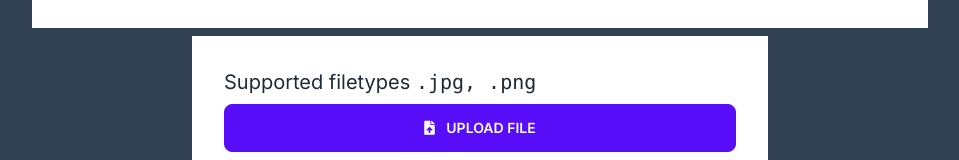
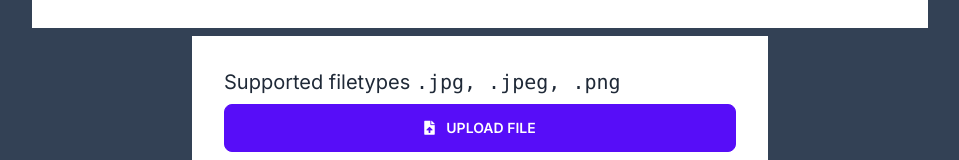
Before and after one commit to nithvijay/low-poly-maker, a Vue app: page /create/upload in a window 1280 px wide. Shown: the part 148-308 px from the top of the page, without its empty margins (160-1119 px from the left). Built offline with nearby package versions, Linux system fonts and the light colour scheme.

Commit message:
added more supported filetypes

```diff
--- a/src/components/UploadImage.vue
+++ b/src/components/UploadImage.vue
@@ -84,7 +84,7 @@ onMounted(() => {
         <div class="flex flex-col card-body bg-base-100">
           <div class="text-xl">
             Supported filetypes
-            <span class="font-mono">.jpg, .png</span>
+            <span class="font-mono">.jpg, .jpeg, .png</span>
           </div>
           <label class="btn btn-primary btn-block">
             <span> <i class="mr-2 fas fa-file-upload" /> Upload File </span>
```
